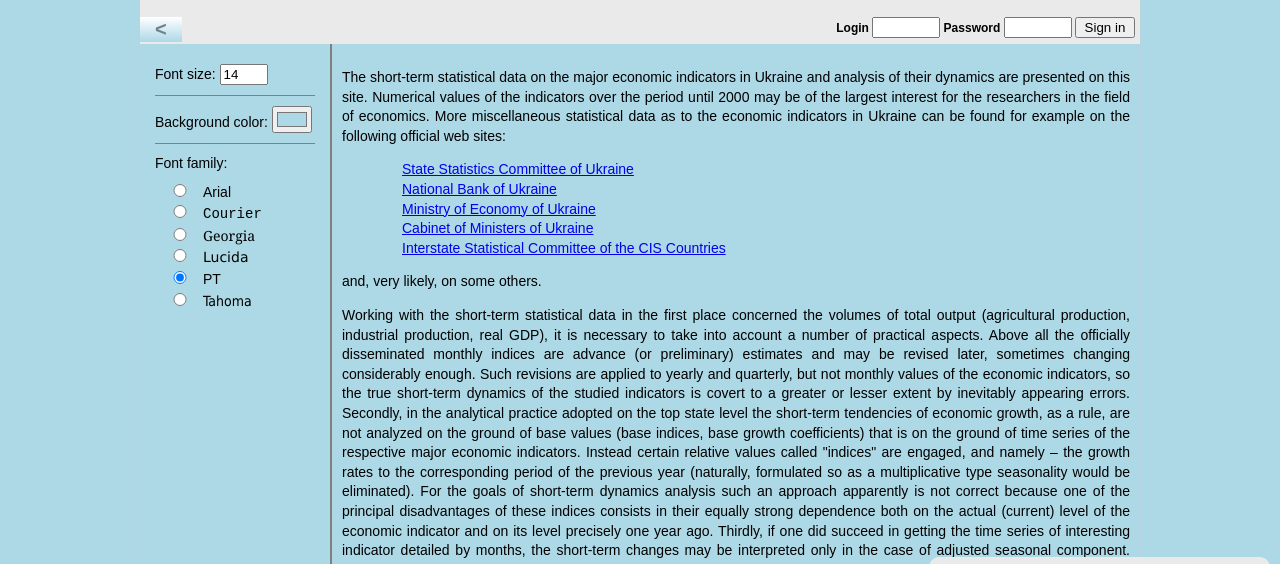
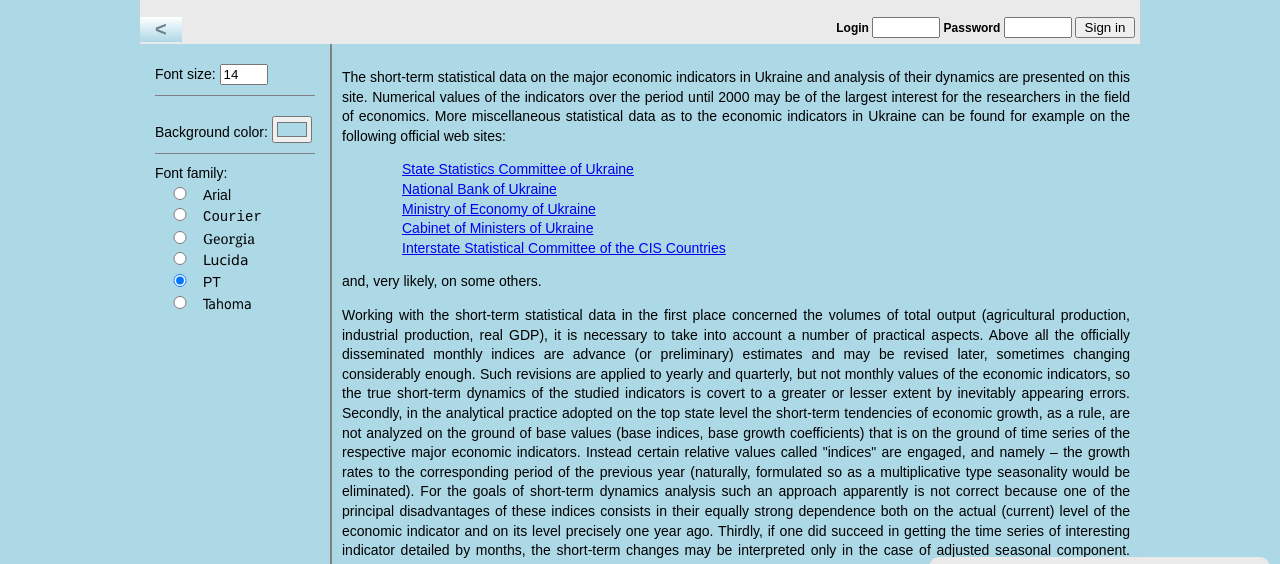
Before and after one commit to imacrostat/Test-task-2, a plain HTML site: page index.html in a window 1280 px wide. Shown: the part 163-727 px from the top of the page. Drawn offline with Linux system fonts and the light colour scheme.

Commit message:
Update styles.css

```diff
--- a/styles.css
+++ b/styles.css
@@ -112,7 +112,7 @@ body {
 #sidebar {
     float: none;
     width: auto;
-    height: 250px;
+    height: 300px;
     padding: 20px 10px 5px 10px;
     margin: 0 5px 5px 5px;
     transition: width 0.3s, height 0.3s, padding 0.3s;
@@ -132,7 +132,7 @@ body {
     width: 40px;
 }
 
-#controls > div:last-child > input:first-of-type {
+#controls > div:nth-last-child(2) > input:first-of-type {
     margin-top: 10px;
 }
 
@@ -156,6 +156,14 @@ body {
     background-image: linear-gradient(to bottom, #fff, lightblue);
 }
 
+#remover {
+    padding: 1px 7px;
+    font-size: 17px;
+    font-weight: bold;
+    color: red;
+    background: lightpink;
+}
+
 
 /* ------------------------- Content ------------------------- */
 .content {
@@ -173,14 +181,6 @@ body {
 
 .content p {
     text-align: justify;
-}
-
-#remover {
-    padding: 1px 7px;
-    font-size: 17px;
-    font-weight: bold;
-    color: red;
-    background: lightpink;
 }
 
 @media screen and (min-width: 480px) {
```
